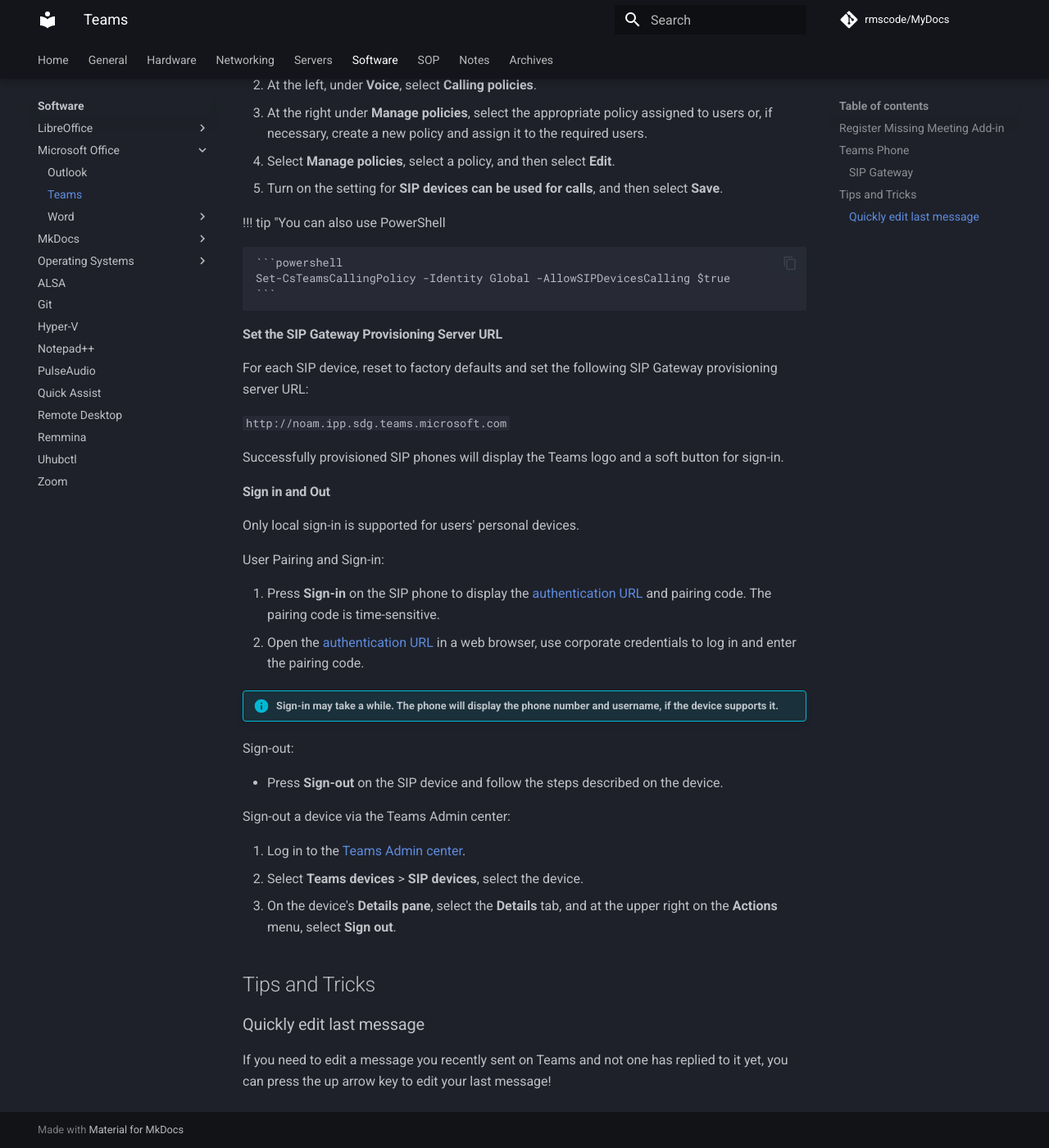
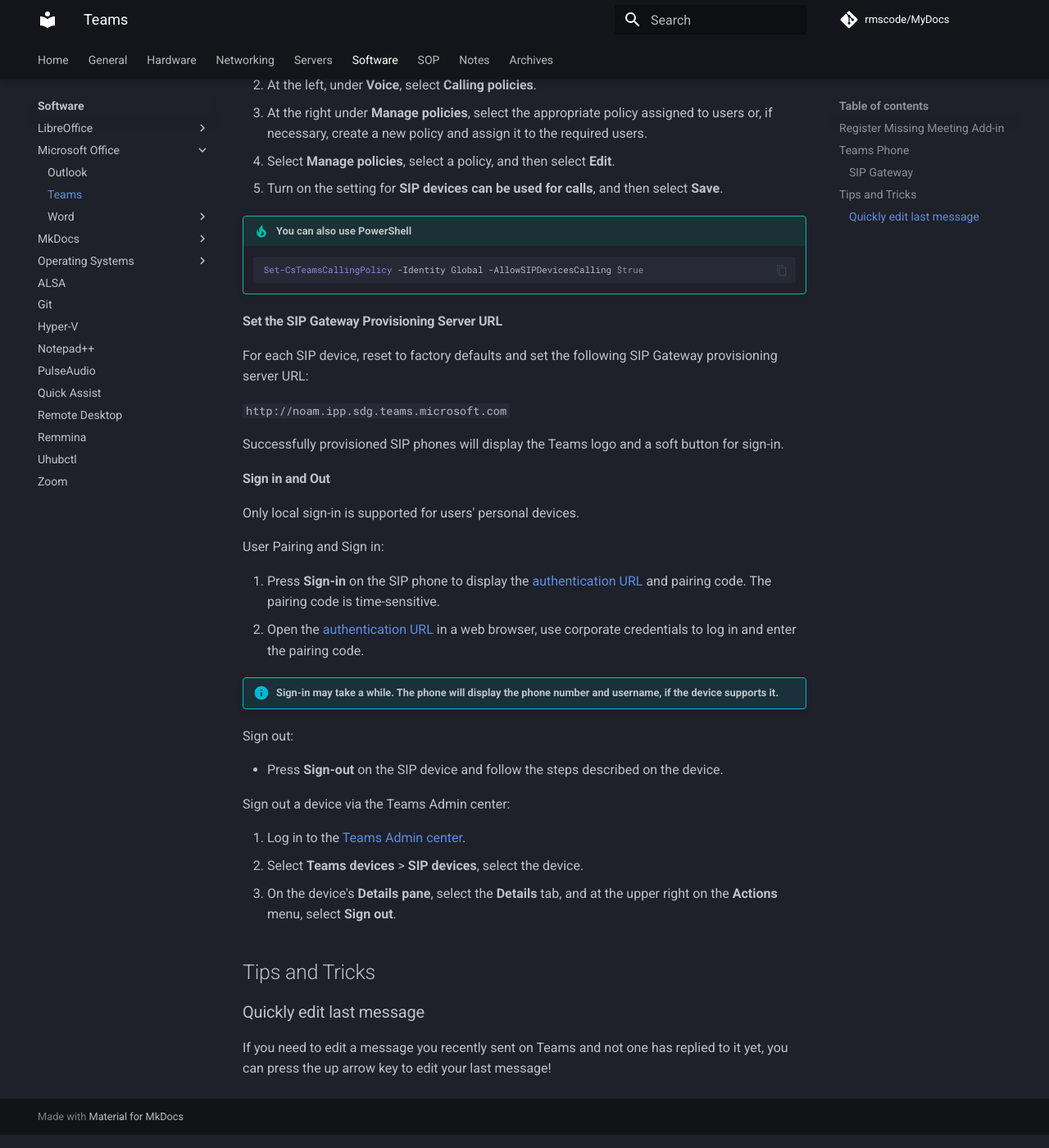
Before and after one commit to rmscode/binary-garden, an MkDocs documentation site: the page built from docs/software/microsoft-office/teams/ms-teams.md, in a window 1280 px wide and 1400 px high, scrolled down 1390 px. Shown: the whole window at 82% size. Built offline with MkDocs 1.6.1 and Material for MkDocs 9.7.7, drawn with Linux system fonts in a browser that asks for light colours; comment, search, counter and statistics services are not loaded; some of the changed lines change nothing that is shown.

Commit message:
Docs: Update teams.md

````diff
--- a/docs/software/microsoft-office/teams/ms-teams.md
+++ b/docs/software/microsoft-office/teams/ms-teams.md
@@ -43,7 +43,7 @@
 4. Select **Manage policies**, select a policy, and then select **Edit**.
 5. Turn on the setting for **SIP devices can be used for calls**, and then select **Save**.
 
-!!! tip "You can also use PowerShell
+!!! tip "You can also use PowerShell"
 
     ```powershell
     Set-CsTeamsCallingPolicy -Identity Global -AllowSIPDevicesCalling $true
@@ -61,18 +61,18 @@
 
 Only local sign-in is supported for users' personal devices.
 
-User Pairing and Sign-in:
+User Pairing and Sign in:
 
 1. Press **Sign-in** on the SIP phone to display the [authentication URL](https://portal.sdg.teams.microsoft.com/) and pairing code. The pairing code is time-sensitive.
 2. Open the [authentication URL](https://portal.sdg.teams.microsoft.com/) in a web browser, use corporate credentials to log in and enter the pairing code.
 
 !!! info "Sign-in may take a while. The phone will display the phone number and username, if the device supports it."
 
-Sign-out:
+Sign out:
 
 - Press **Sign-out** on the SIP device and follow the steps described on the device.
 
-Sign-out a device via the Teams Admin center:
+Sign out a device via the Teams Admin center:
 
 1. Log in to the [Teams Admin center](https://admin.teams.microsoft.com/).
 2. Select **Teams devices** > **SIP devices**, select the device.
````
